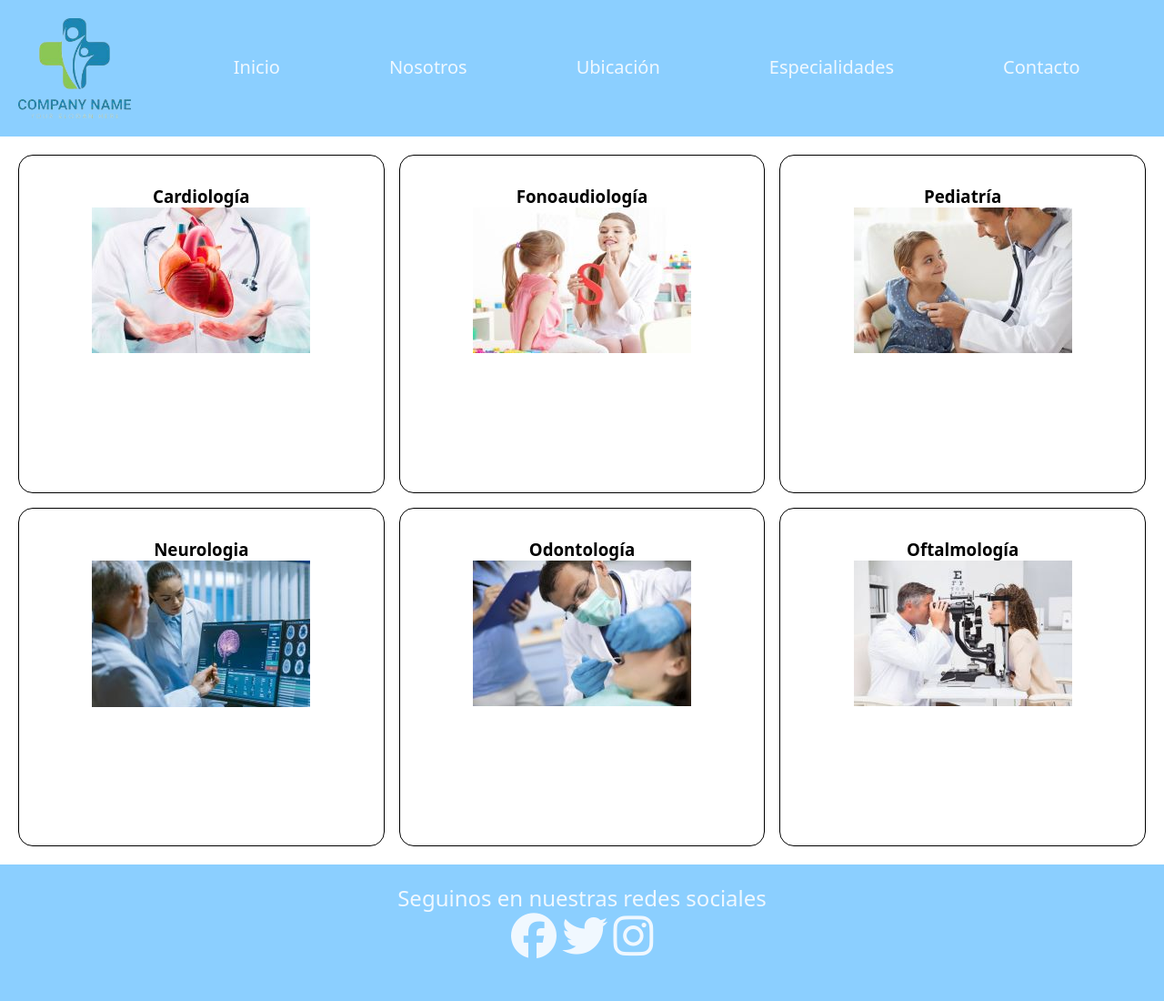
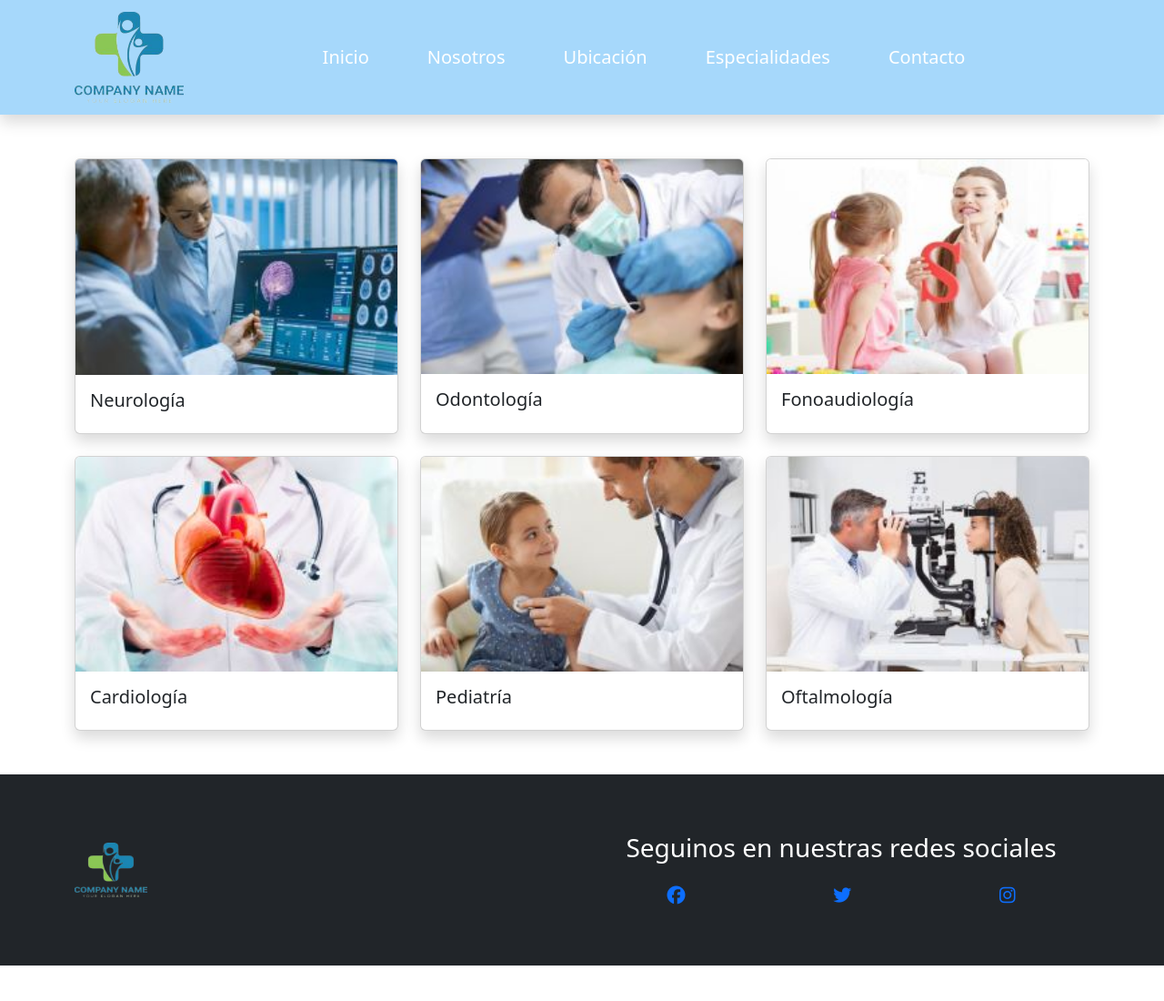
Before and after one commit to jescdev/primer_repositorio, a plain HTML site: page pages/especialidades.html in a window 1280 px wide. Shown: the whole page at 91% size. After the commit the page ends 1061 px from the top, so only its background shows below. Drawn offline with nearby package versions, Linux system fonts and the light colour scheme.

Commit message:
Se implemento BS en navbar, tarjetas y footer, en la página Especialidades

```diff
--- a/pages/especialidades.html
+++ b/pages/especialidades.html
@@ -6,7 +6,14 @@
     <meta name="viewport" content="width=device-width, initial-scale=1.0" />
     <!-- ICONO DE PESTAÑA -->
     <link rel="shotcurt icon" href="../assets/img/hospital.png" />
-    <link rel="stylesheet" href="../css/style.css" />
+    <!-- BS -->
+    <link
+      href="https://cdn.jsdelivr.net/npm/bootstrap@5.2.0/dist/css/bootstrap.min.css"
+      rel="stylesheet"
+      integrity="sha384-gH2yIJqKdNHPEq0n4Mqa/HGKIhSkIHeL5AyhkYV8i59U5AR6csBvApHHNl/vI1Bx"
+      crossorigin="anonymous"
+    />
+    <!-- FONTS -->
     <link
       href="https://fonts.googleapis.com/css2?family=Oswald:wght@300&family=Roboto+Condensed:wght@400;700&family=Roboto:ital,wght@0,500;0,700;1,500&display=swap"
       rel="stylesheet"
@@ -19,56 +26,163 @@
     <title>Contacto</title>
   </head>
   <body>
-    <div class="containerGrid-espe">
-      <header class="header">
-        <img src="../assets/img/logo-main.png" alt="logo principal" />
-        <!-- COMIENZO MENÚ NAV -->
-        <ul class="nav">
-          <li><a href="../index.html">Inicio</a></li>
-          <li><a href="nosotros.html">Nosotros</a></li>
-          <li><a href="ubicacion.html">Ubicación</a></li>
-          <li><a href="especialidades.html">Especialidades</a></li>
-          <li><a href="contacto.html">Contacto</a></li>
-        </ul>
-        <!-- FIN DEL MENÚ NAV -->
-      </header>
-      <div class="cont-grid-tarj-esp">
-        <div class="tarj-esp">
-          <h3>Cardiología</h3>
-          <img src="../assets/img/cardiologia.jpg" alt="cardiología" />
-        </div>
-        <div class="tarj-esp">
-          <h3>Fonoaudiología</h3>
-          <img src="../assets/img/fonoaudiologia.jpg" alt="fonoaudiología" />
-        </div>
-        <div class="tarj-esp">
-          <h3>Pediatría</h3>
-          <img src="../assets/img/pediatría.jpg" alt="pediatría" />
-        </div>
-        <div class="tarj-esp">
-          <h3>Neurologia</h3>
-          <img src="../assets/img/neurologia.jpg" alt="neurología" />
-        </div>
-        <div class="tarj-esp">
-          <h3>Odontología</h3>
-          <img src="../assets/img/odontología.jpg" alt="odontología" />
-        </div>
-        <div class="tarj-esp">
-          <h3>Oftalmología</h3>
-          <img src="../assets/img/oftalmologia.jpg" alt="oftalmología" />
+    <!-- NAV -->
+    <nav
+      class="navbar navbar-expand-lg shadow fs-5 sticky-top menu navbar-dark"
+      style="background-color: rgb(166, 216, 251)"
+    >
+      <div class="container">
+        <a class="navbar-brand m" href="#">
+          <img
+            src="../assets/img/logo-main.png"
+            alt="logo-main"
+            width="120px"
+            height="100px"
+          />
+        </a>
+        <button
+          class="navbar-toggler"
+          type="button"
+          data-bs-toggle="collapse"
+          data-bs-target="#navbarSupportedContent"
+          aria-controls="navbarSupportedContent"
+          aria-expanded="false"
+          aria-label="Toggle navigation"
+        >
+          <span class="navbar-toggler-icon"></span>
+        </button>
+        <div class="collapse navbar-collapse" id="navbarSupportedContent">
+          <ul class="navbar-nav mx-auto">
+            <li class="nav-item px-4">
+              <a class="nav-link active" href="../index.html">Inicio</a>
+            </li>
+            <li class="nav-item px-4">
+              <a class="nav-link active" href="nosotros.html">Nosotros</a>
+            </li>
+            <li class="nav-item px-4">
+              <a class="nav-link active" href="ubicacion.html">Ubicación</a>
+            </li>
+            <li class="nav-item px-4">
+              <a class="nav-link active" href="especialidades.html"
+                >Especialidades</a
+              >
+            </li>
+            <li class="nav-item px-4">
+              <a class="nav-link active" href="contacto.html">Contacto</a>
+            </li>
+          </ul>
         </div>
       </div>
-      <footer class="footer">
-        <!-- <img src="../assets/img/logo-main.png" alt="logo principal" /> -->
+    </nav>
+
+    <div class="container py-5">
+      <div class="row row-cols-1 row-cols-md-3 g-4">
         <div class="col">
-          <div class="textoFooter">Seguinos en nuestras redes sociales</div>
-          <div class="redes">
-            <a href="#"><i class="fab fa-facebook"></i></a>
-            <a href="#"><i class="fab fa-twitter"></i></a>
-            <a href="#"><i class="fab fa-instagram"></i></a>
+          <div class="card h-100 shadow">
+            <img
+              src="../assets/img/neurologia.jpg"
+              class="card-img-top"
+              alt="Neurología"
+            />
+            <div class="card-body">
+              <h5 class="card-title">Neurología</h5>
+            </div>
           </div>
         </div>
-      </footer>
+        <div class="col">
+          <div class="card h-100 shadow">
+            <img
+              src="../assets/img/odontología.jpg"
+              class="card-img-top"
+              alt="Odontología"
+            />
+            <div class="card-body">
+              <h5 class="card-title">Odontología</h5>
+            </div>
+          </div>
+        </div>
+        <div class="col">
+          <div class="card h-100 shadow">
+            <img
+              src="../assets/img/fonoaudiologia.jpg"
+              class="card-img-top"
+              alt="Fonoaudiología"
+            />
+            <div class="card-body">
+              <h5 class="card-title">Fonoaudiología</h5>
+            </div>
+          </div>
+        </div>
+        <div class="col">
+          <div class="card h-100 shadow">
+            <img
+              src="../assets/img/cardiologia.jpg"
+              class="card-img-top"
+              alt="Cardiología"
+            />
+            <div class="card-body">
+              <h5 class="card-title">Cardiología</h5>
+            </div>
+          </div>
+        </div>
+        <div class="col">
+          <div class="card h-100 shadow">
+            <img
+              src="../assets/img/pediatría.jpg"
+              class="card-img-top"
+              alt="Pediatría"
+            />
+            <div class="card-body">
+              <h5 class="card-title">Pediatría</h5>
+            </div>
+          </div>
+        </div>
+        <div class="col">
+          <div class="card h-100 shadow">
+            <img
+              src="../assets/img/oftalmologia.jpg"
+              class="card-img-top"
+              alt="Oftalmología"
+            />
+            <div class="card-body">
+              <h5 class="card-title">Oftalmología</h5>
+            </div>
+          </div>
+        </div>
+      </div>
     </div>
+
+    <!-- FOOTER -->
+    <footer class="bg-dark text-white">
+      <div class="container py-5">
+        <div class="row">
+          <div class="col d-flex align-items-center">
+            <a href="#" class="col-3">
+              <img
+                src="../assets/img/logo-main.png"
+                alt="logo"
+                width="80px"
+                height="60px"
+              />
+            </a>
+          </div>
+
+          <div class="col text-center py-3">
+            <span class="h3">Seguinos en nuestras redes sociales</span>
+            <div class="d-flex justify-content-around pt-4">
+              <a href="#"><i class="fa-brands fa-facebook fs-5"></i></a>
+              <a href="#"><i class="fab fa-twitter fs-5"></i></a>
+              <a href="#"><i class="fab fa-instagram fs-5"></i></a>
+            </div>
+          </div>
+        </div>
+      </div>
+    </footer>
+    <!-- JavaScript Bundle with Popper -->
+    <script
+      src="https://cdn.jsdelivr.net/npm/bootstrap@5.2.0/dist/js/bootstrap.bundle.min.js"
+      integrity="sha384-A3rJD856KowSb7dwlZdYEkO39Gagi7vIsF0jrRAoQmDKKtQBHUuLZ9AsSv4jD4Xa"
+      crossorigin="anonymous"
+    ></script>
   </body>
 </html>
```
Also changed, not shown: index.html (+5 -5 lines), pages/contacto.html (+2 -2 lines), pages/ubicacion.html (+1 -1 lines).
